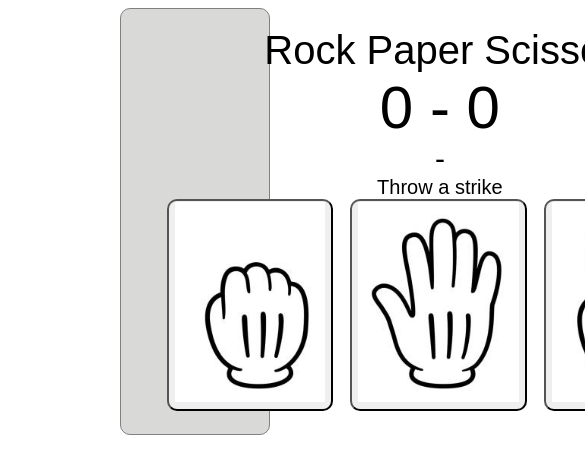
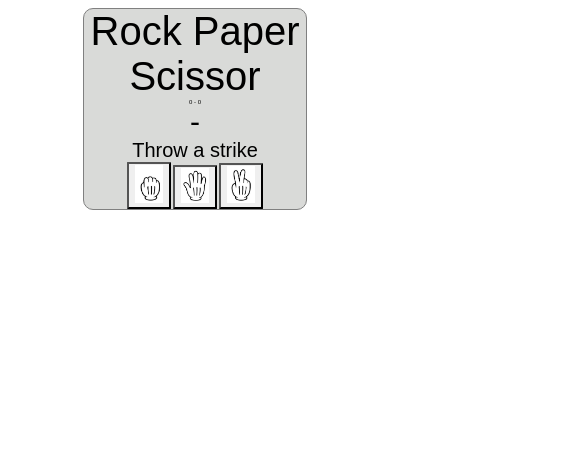
Before and after one commit to bjornskole/UkesOppgave5-SteinSaksPapir, a plain HTML site: page index.html in a window 390 px wide. Both pictures are taken after a click on the button "Start game!". Shown: the top 474 px of the page, 585 px wide, since content can reach past the window. Drawn offline with Linux system fonts and the light colour scheme.

Commit message:
Update computed props

```diff
--- a/controller.js
+++ b/controller.js
@@ -1,9 +1,10 @@
 // controller
-
+const role1 = "player";
+const role2 = "computer";
 function gameEvaluator(strike) {
   let randomNR = Math.floor(Math.random() * 3);
   computerStrike = RSP[randomNR];
-  resultArr.push({ player: strike, computer: computerStrike });
+  resultArr.push({ [role1]: strike, [role2]: computerStrike });
   console.log(resultArr);
   let value = condition(strike);
   value === "Victory"
--- a/main.css
+++ b/main.css
@@ -4,14 +4,14 @@
   border: 1px solid gray;
   border-radius: 10px;
   margin: 1%;
-  margin-left: 30%;
-  margin-right: 30%;
-  padding: 5%;
+  margin-left: 20%;
+  margin-right: 20%;
+
   display: grid;
   height: 100%;
   /* overflow: auto; */
   justify-content: space-evenly;
-  grid-template-columns: 200px 200px 200px;
+  grid-template-columns: 10%;
   grid-template-rows: auto;
   grid-template-areas:
     "header header header"
@@ -27,7 +27,7 @@
 }
 .score {
   grid-area: score;
-  font-size: 60px;
+  font-size: 10%;
   text-align: center;
 }
 .computerStrike {
@@ -44,16 +44,16 @@
 
 #btnOne {
   grid-area: b1;
-  font-size: 25px;
+  font-size: 15px;
   border-radius: 10px;
 }
 #btnTwo {
-  font-size: 25px;
+  font-size: 15px;
   grid-area: b2;
   border-radius: 10px;
 }
 #btnThree {
-  font-size: 25px;
+  font-size: 15px;
   grid-area: b3;
   border-radius: 10px;
 }
@@ -61,5 +61,56 @@
   grid-area: resultBoard;
 }
 img {
-  height: 200px;
+  width: 50%;
+  height: auto;
 }
+
+/* Use Media Query to add a breakpoint at 800px: */
+@media screen and (max-width: 400px) {
+  #btnOne {
+    grid-area: b1;
+    font-size: 15px;
+    border-radius: 1px;
+    width: 20%;
+  }
+  #btnTwo {
+    font-size: 15px;
+    grid-area: b2;
+    border-radius: 1px;
+    width: 20%;
+  }
+  #btnThree {
+    font-size: 15px;
+    grid-area: b3;
+    border-radius: 1px;
+    width: 20%;
+  }
+  img {
+    height: auto;
+    width: 100%;
+  }
+}
+@media screen and (max-width: 800px) {
+  #btnOne {
+    grid-area: b1;
+    font-size: 15px;
+    border-radius: 1px;
+    width: 20%;
+  }
+  #btnTwo {
+    font-size: 15px;
+    grid-area: b2;
+    border-radius: 1px;
+    width: 20%;
+  }
+  #btnThree {
+    font-size: 15px;
+    grid-area: b3;
+    border-radius: 1px;
+    width: 20%;
+  }
+  img {
+    height: auto;
+    width: 100%;
+  }
+}
```
